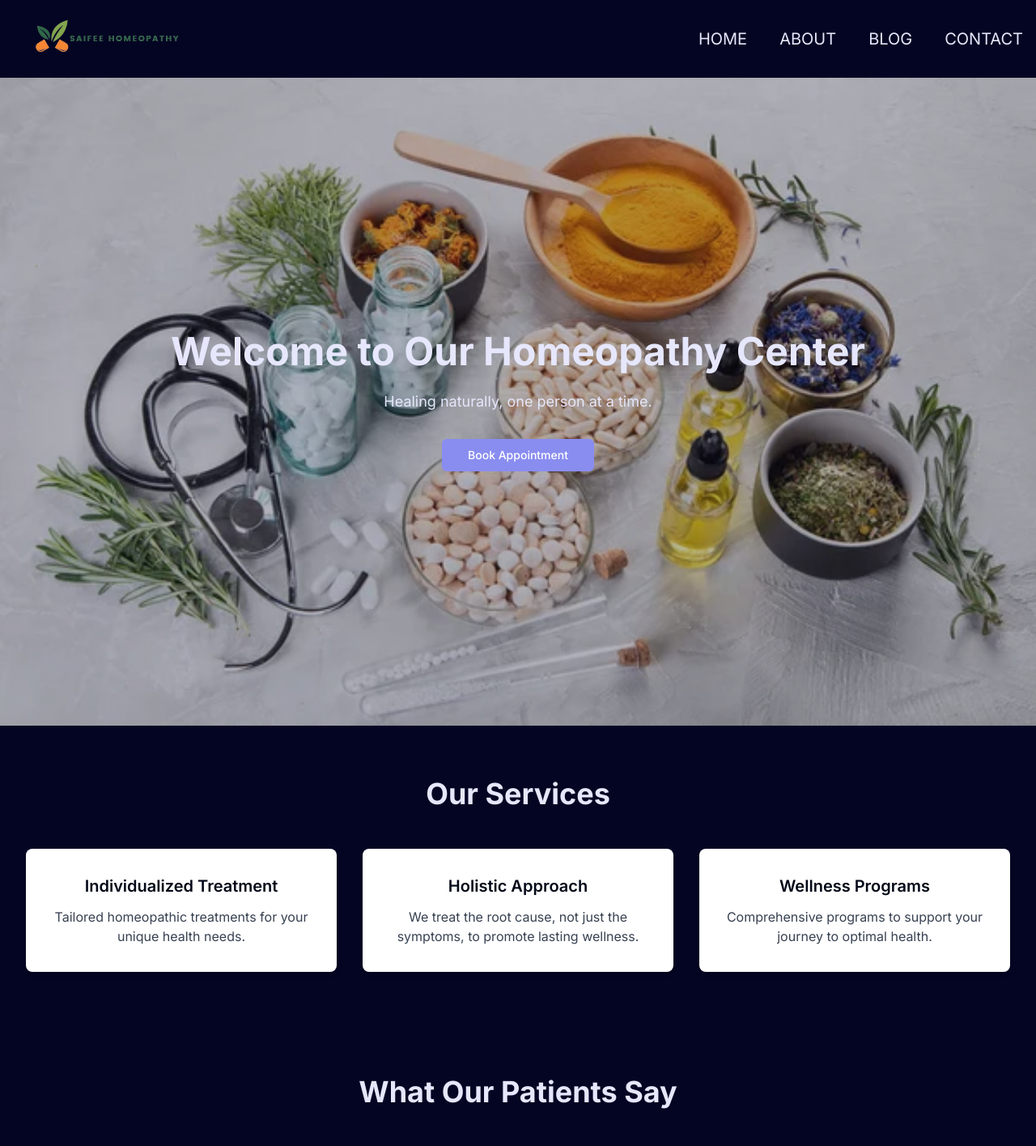
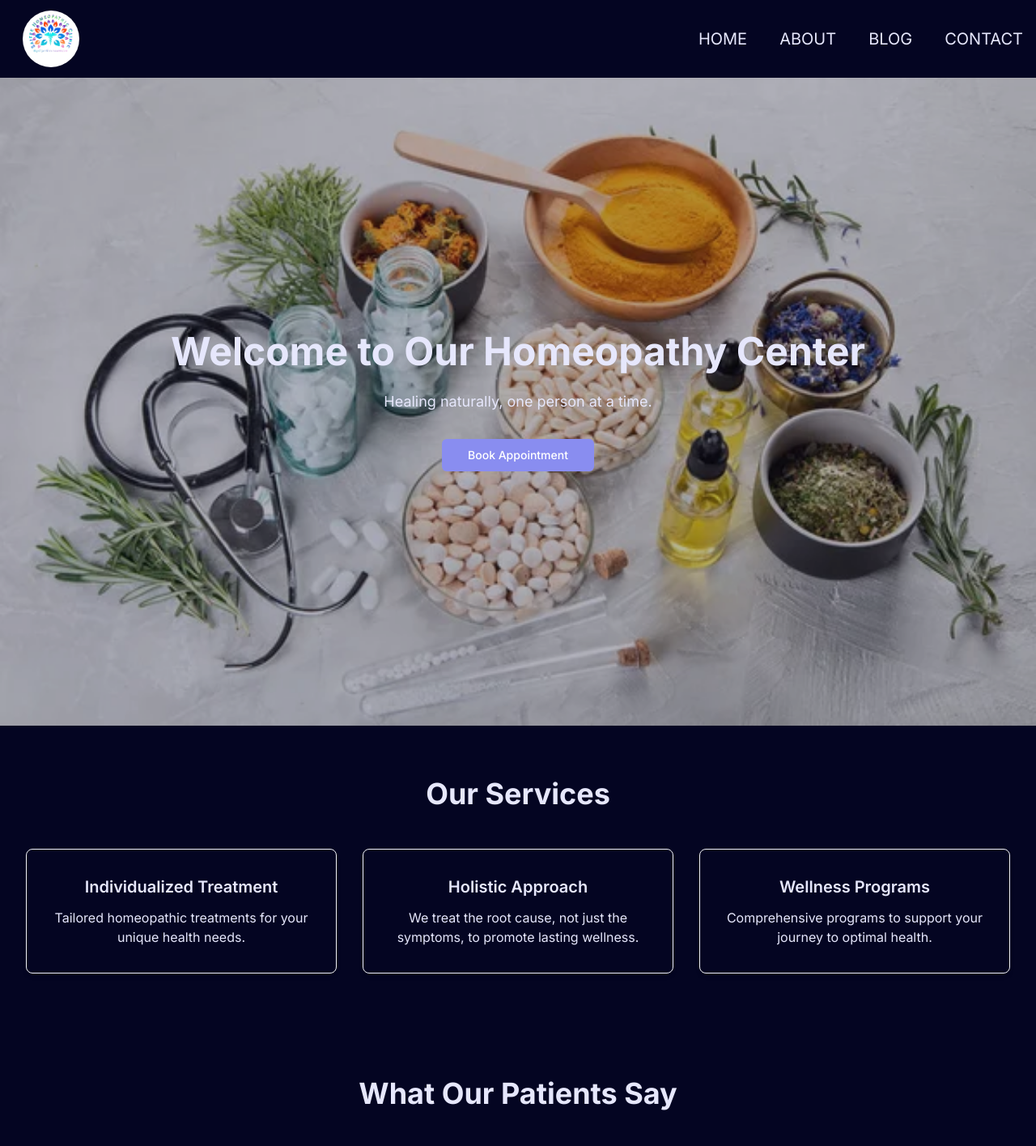
Before and after one commit to B-Mustafa/drshujauddin, a Next.js app: page / in a window 1280 px wide. Shown: the top 1415 px of the page at 81% size. Built offline with nearby package versions, Linux system fonts and the light colour scheme.

Commit message:
fix: contact form fixed and added: new logo

```diff
--- a/actions/EmailSend.ts
+++ b/actions/EmailSend.ts
@@ -26,8 +26,8 @@ export const sendEmail = async (formData: FormData) => {
   let data;
   try {
     data = await resend.emails.send({
-      from: "Contact Form <onboarding@resend.dev>",
-      to: "bhikhapurmustafa@gmail.com",
+      from: "bhikhapurmustafa@mustafadev.me",
+      to: "bhikhapurwalasujauddin@gmail.com",
       subject: "Message from contact form",
       reply_to: senderEmail,
       react: React.createElement(ContactFormEmail, {
--- a/app/contact/page.tsx
+++ b/app/contact/page.tsx
@@ -68,7 +68,7 @@ function Contact() {
         }}
       >
         <input
-          className="h-14 px-4 rounded-lg borderBlack dark:bg-white dark:bg-opacity-80 dark:focus:bg-opacity-100 transition-all dark:outline-none"
+          className="h-14 px-4 rounded-lg borderBlack bg-dark-background border border-gray-100 transition-all "
           name="senderEmail"
           type="email"
           required
@@ -76,13 +76,13 @@ function Contact() {
           placeholder="Your email"
         />
         <textarea
-          className="h-52 my-3 rounded-lg borderBlack p-4 dark:bg-white dark:bg-opacity-80 dark:focus:bg-opacity-100 transition-all dark:outline-none"
+          className="h-52 my-3 rounded-lg borderBlack p-4 bg-dark-background border border-gray-100 transition-all"
           name="message"
           placeholder="Your message"
           required
           maxLength={5000}
         />
-        <button type='submit'> Submit </button>
+        <button type='submit' className='bg-dark-primary p-3 rounded-lg hover:bg-[#6b6ebd] transition-all'> Submit </button>
       </form>
           </div>
         </div>
--- a/app/page.tsx
+++ b/app/page.tsx
@@ -52,17 +52,17 @@ export default function Home() {
           <div className="container mx-auto text-center">
             <h2 className="text-4xl font-bold text-dark-text mb-12">Our Services</h2>
             <div className="grid grid-cols-1 md:grid-cols-3 gap-8">
-              <div className="service-card bg-white p-8 rounded-lg shadow-md">
+              <div className="service-card bg-dark-background border border-gray-100 text-dark-text p-8 rounded-lg shadow-md hover:translate-y-2 cursor-pointer transition-all">
                 <h3 className="text-xl font-semibold mb-3">Individualized Treatment</h3>
-                <p className="text-gray-700">Tailored homeopathic treatments for your unique health needs.</p>
+                <p className="text-dark-text">Tailored homeopathic treatments for your unique health needs.</p>
               </div>
-              <div className="service-card bg-white p-8 rounded-lg shadow-md">
+              <div className="service-card bg-dark-background border border-gray-100 text-dark-text p-8 rounded-lg shadow-md hover:translate-y-2 cursor-pointer transition-all">
                 <h3 className="text-xl font-semibold mb-3">Holistic Approach</h3>
-                <p className="text-gray-700">We treat the root cause, not just the symptoms, to promote lasting wellness.</p>
+                <p className="text-dark-text">We treat the root cause, not just the symptoms, to promote lasting wellness.</p>
               </div>
-              <div className="service-card bg-white p-8 rounded-lg shadow-md">
+              <div className="service-card bg-dark-background border border-gray-100 text-dark-text p-8 rounded-lg shadow-md hover:translate-y-2 cursor-pointer transition-all">
                 <h3 className="text-xl font-semibold mb-3">Wellness Programs</h3>
-                <p className="text-gray-700">Comprehensive programs to support your journey to optimal health.</p>
+                <p className="text-dark-text">Comprehensive programs to support your journey to optimal health.</p>
               </div>
             </div>
           </div>
--- a/components/Navbar.tsx
+++ b/components/Navbar.tsx
@@ -2,7 +2,7 @@
 import Image from 'next/image';
 import Link from 'next/link';
 import { AiOutlineClose, AiOutlineMenu } from 'react-icons/ai';
-import Logo from '@/public/logo.png';
+import Logo from '@/public/logo.jpg';
 import { useEffect, useState } from 'react';
 
 interface NavbarProps {
@@ -38,9 +38,10 @@ function Navbar({ isAdminRoute }: NavbarProps) {
             <Image
               src={Logo}
               alt='Main-Logo'
-              height={200}
-              width={200}
-              className='rounded-lg text-xl font-semibold'
+              height={70}
+              width={70}
+              className=' rounded-full text-xl font-semibold object-cover invert'
+              layout='fixed'
             />
           </Link>
         </div>
```
Also changed, not shown: public/logo.jpg (added).
